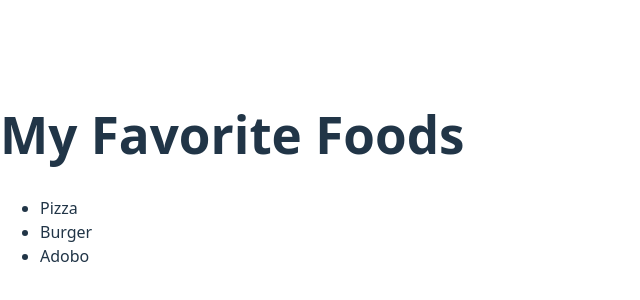
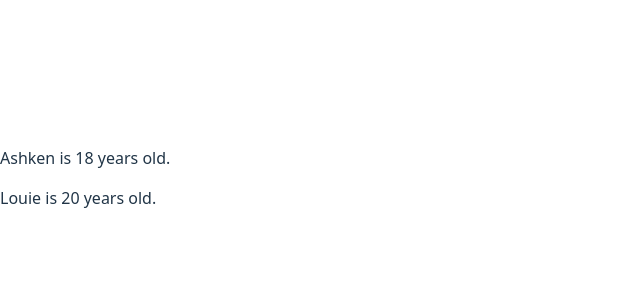
Before and after one commit to Ashken-Soriano/appdev1, a React (Vite) app in the folder react-describing-ui/: page / in a window 1280 px wide. Shown: the part 222-522 px from the top of the page, without its empty margins (0-640 px from the left). Built offline with nearby package versions, Linux system fonts and the light colour scheme.

Commit message:
Done with how to configure components with props

```diff
--- a/react-describing-ui/src/App.jsx
+++ b/react-describing-ui/src/App.jsx
@@ -1,12 +1,10 @@
+import { UserInfo } from "./components/UserInfo";
+
 export default function App() {
   return (
     <div>
-      <h1>My Favorite Foods</h1>
-      <ul>
-        <li>Pizza</li>
-        <li>Burger</li>
-        <li>Adobo</li>
-      </ul>
+      <UserInfo name="Ashken" age={18} />
+      <UserInfo name="Louie" age={20} />
     </div>
   );
 }
--- /dev/null
+++ b/react-describing-ui/src/components/UserInfo.jsx
@@ -0,0 +1,3 @@
+export function UserInfo({ name, age }) {
+  return <p>{name} is {age} years old.</p>;
+}
```
